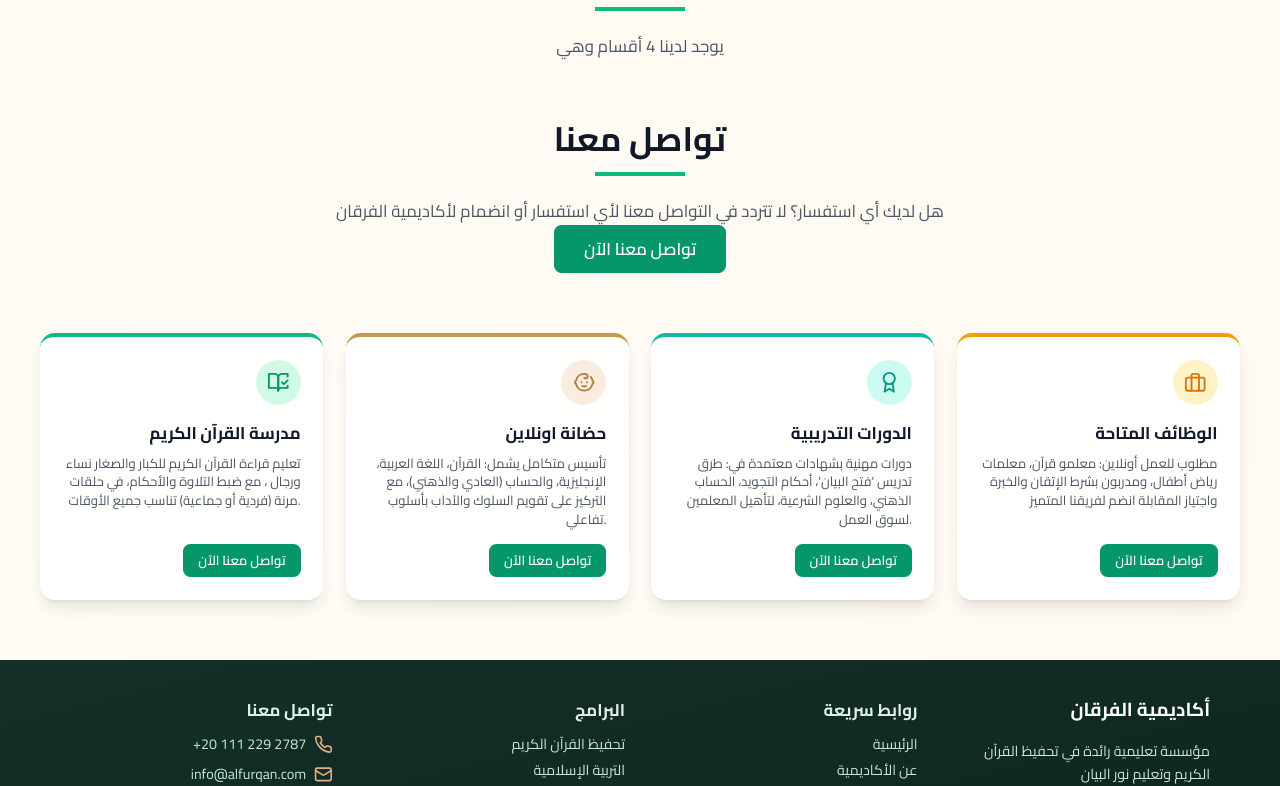
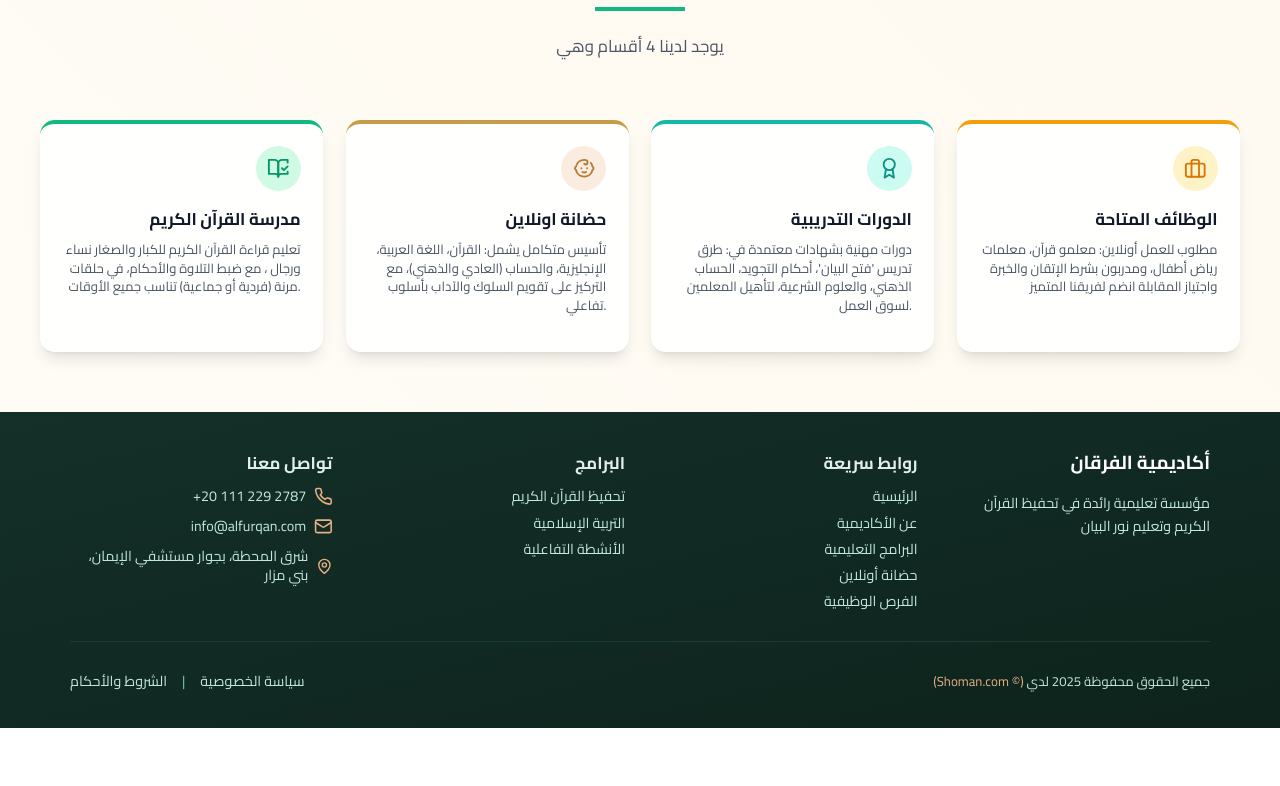
Before and after one commit to tarek-shoman/alfurqan-website-v3, a React (Vite) app: page / in a window 1280 px wide. Shown: the part 1619-2405 px from the top of the page. After the commit the page ends 2347 px from the top, so only its background shows below. Built offline with nearby package versions, Linux system fonts and the light colour scheme.

Commit message:
Fix image imports using Vite import system

```diff
--- a/src/components/Features.tsx
+++ b/src/components/Features.tsx
@@ -1,14 +1,7 @@
 import { CheckCircle2, Shield, Clock, Users, Heart, Briefcase , Award , BookOpenCheck, Baby} from 'lucide-react';
-import { Link } from 'react-router-dom';
 
 export default function Features() {
 
-  function buildWhatsAppLink(jobTitle: string) {
-    const WHATSAPP_NUMBER = '201112292787';
-    const base = `https://wa.me/${WHATSAPP_NUMBER}`;
-    const message = `السلام عليكم، أرغب في التقديم على وظيفة: ${jobTitle}.\n\n(تذكير من الموقع: برجاء كتابة اسم الوظيفة في رسالة الواتس).`;
-    return `${base}?text=${encodeURIComponent(message)}`;
-}
   const features = [
     {
       icon: Shield,
@@ -124,25 +117,6 @@
             يوجد لدينا 4 أقسام وهي
           </p>
         </div>
-
-        <div className="text-center mt-12 sm:mt-16">
-          <h2 className="text-2xl sm:text-3xl lg:text-4xl font-bold text-gray-900 dark:text-accent-500 mb-4">
-            تواصل معنا
-          </h2>
-          <div className="w-24 h-1 bg-emerald-500 dark:bg-accent-500 mx-auto mb-6"></div>
-          <p className="text-base sm:text-lg text-gray-600 dark:text-dark-text max-w-3xl mx-auto">
-            هل لديك أي استفسار؟ لا تتردد في التواصل معنا لأي استفسار أو انضمام لأكاديمية الفرقان
-          </p>
-          <div className="flex justify-center gap-4">
-            <Link
-              to="/contact"
-              className="bg-emerald-600 hover:bg-emerald-500 text-white px-8 py-3 rounded-lg font-semibold text-lg transition-all duration-300 hover:scale-105 hover:shadow-lg hover:shadow-emerald-500/50"
-            >
-              تواصل معنا الآن
-            </Link>
-          </div>
-        </div>
-
         <div className="mt-12 sm:mt-16 grid gap-6 sm:grid-cols-2 lg:grid-cols-4">
           {departments.map((dept, index) => (
             <div
@@ -158,12 +132,6 @@
               <p className="text-sm text-gray-600 dark:text-dark-text mb-4">
                 {dept.description}
               </p>
-              <a
-                href={buildWhatsAppLink(dept.whatsappMsg)}
-                className="inline-flex items-center justify-center px-4 py-2 rounded-lg text-sm font-semibold bg-emerald-600 dark:bg-accent-600 text-white hover:bg-emerald-700 dark:hover:bg-accent-700 transition-colors mt-auto"
-              >
-                تواصل معنا الآن
-              </a>
             </div>
           ))}
         </div>
--- a/src/components/Hero.tsx
+++ b/src/components/Hero.tsx
@@ -1,5 +1,6 @@
 import { BookOpen, Heart} from "lucide-react";
 import { Link } from "react-router-dom";
+import logo from "/imgs/logo.png";
 
 export default function Hero() {
   return (
@@ -60,7 +61,7 @@
           <div className="order-1 md:order-2 relative hidden md:block">
             <div className="relative rounded-3xl overflow-hidden shadow-2xl">
               <div className="aspect-[4/3] bg-gradient-to-br from-emerald-500 to-emerald-600 dark:from-accent-500 dark:to-accent-700 flex items-center justify-center">
-                <img src="/imgs/logo.png" className="pt-6" alt="" />
+                <img src={logo} className="pt-6" alt="" />
               </div>
               <div className="absolute inset-0 bg-gradient-to-t from-emerald-900/40 to-transparent"></div>
               <div className="absolute bottom-8 right-8 bg-white/95 dark:bg-dark-card/95 backdrop-blur-sm px-6 py-4 rounded-xl shadow-lg">
--- a/src/components/Navbar.tsx
+++ b/src/components/Navbar.tsx
@@ -3,6 +3,7 @@
 import { Link, useLocation } from "react-router-dom";
 import { Menu, X } from "lucide-react";
 import DarkModeToggle from "./DarkModeToggle";
+import logo from "/imgs/logo.png";
 
 export default function Navbar() {
   const [isOpen, setIsOpen] = useState(false);
@@ -44,7 +45,7 @@
 
           <Link to="/" className="flex items-center gap-3 group">
             <img
-              src="/imgs/logo.png"
+              src={logo}
               className="h-12 sm:h-14 transition-transform duration-500 group-hover:rotate-6 group-hover:scale-110"
               alt="شعار أكاديمية الفرقان"
             />
```
Also changed, not shown: 2 other files (tests, documents, lock files or other folders).
